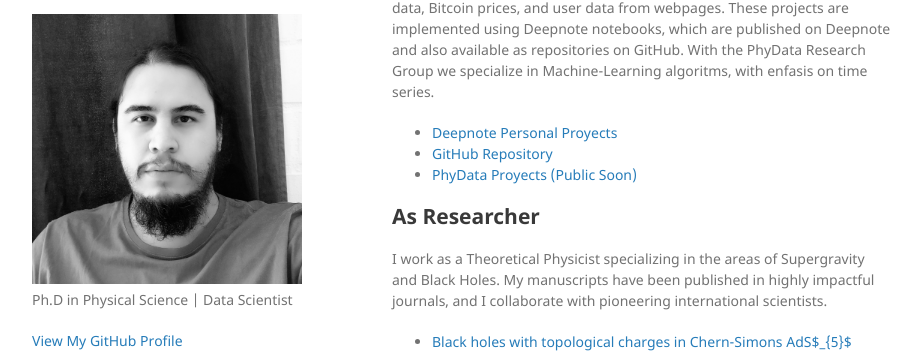
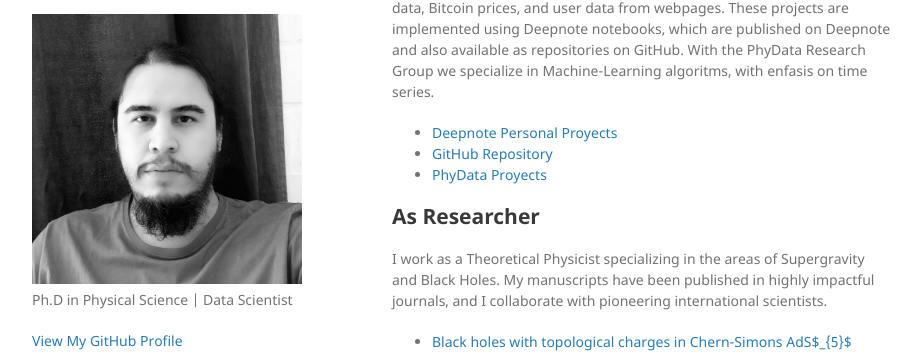
Before and after one commit to dariolopezd/dariolopezd.github.io, a Jekyll site: the page built from index.md, in a window 1280 px wide and 900 px high, scrolled down 353 px. Shown: the part 95-450 px from the top of the window, without its empty margins (178-1100 px from the left). Built offline with Jekyll 4.4.1, drawn with Linux system fonts in a browser that asks for light colours; our own code applies the rules of GitHub Pages for plain Markdown files.

Commit message:
Update index.md

```diff
--- a/index.md
+++ b/index.md
@@ -130,7 +130,7 @@ I have undertaken various projects to enhance my skills as a Data Scientist, cov
 
 *   [Deepnote Personal Proyects](https://deepnote.com/@dario-lopez-diaz)
 *   [GitHub Repository](https://github.com/dariolopezd)
-*   [PhyData Proyects (Public Soon)](https://phydata.github.io/)
+*   [PhyData Proyects](https://phydata.github.io/)
 
 ## As Researcher
 I work as a Theoretical Physicist specializing in the areas of Supergravity and Black Holes. My manuscripts have been published in highly impactful journals, and I collaborate with pioneering international scientists.
```
